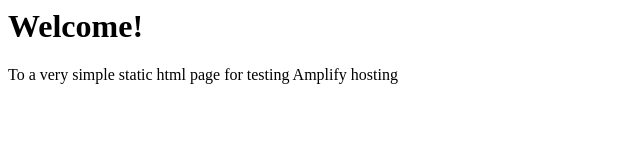
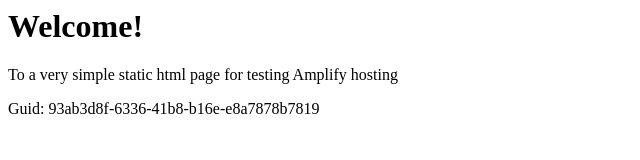
Before and after one commit to aws-aemilia-mxp/Github-PR-Commit-Integration-Test-DoNotTouch-Gith-OKSLNVO2-v1-prod-eu-south-1, a website: page src/index.html in a window 1280 px wide. Shown: the whole page, without its empty margins (0-640 px from the left). Drawn offline with Linux system fonts and the light colour scheme.

Commit message:
commit from integ tests

```diff
--- a/src/index.html
+++ b/src/index.html
@@ -1,3 +1,5 @@
+
+
 <html lang="en">
 
 <head>
@@ -10,6 +12,6 @@
 <body>
     <h1>Welcome!</h1>
     <p>To a very simple static html page for testing Amplify hosting</p>
-</body>
+    <p>Guid: 93ab3d8f-6336-41b8-b16e-e8a7878b7819</p></body>
 
 </html>
```
